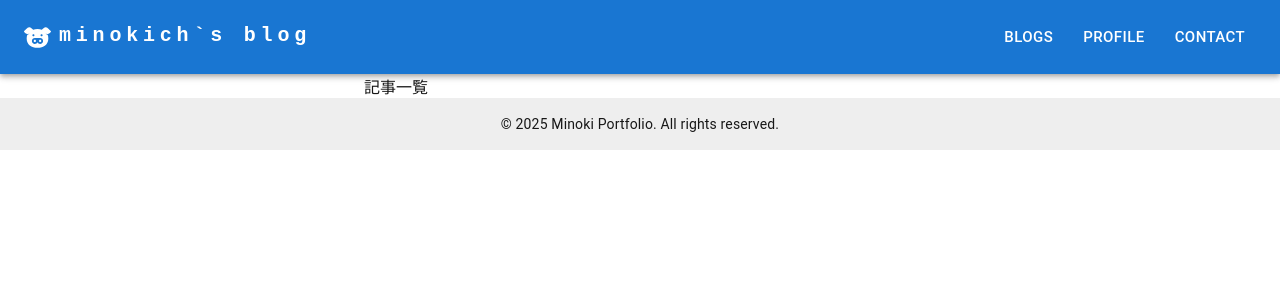
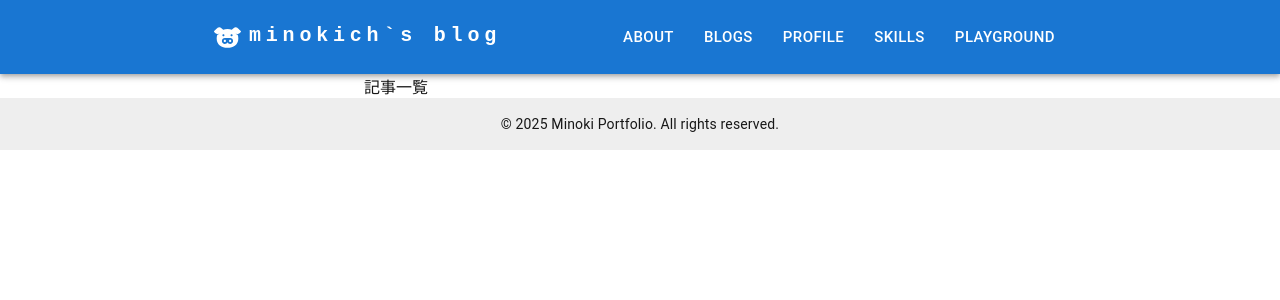
Before and after one commit to minokich/next-blog, a Next.js app: page / in a window 1280 px wide. Shown: the top 300 px of the page. Built offline with nearby package versions, Linux system fonts and the light colour scheme; what @mui/material-nextjs would draw is missing.

Commit message:
ページへのリンク追加

```diff
--- a/src/components/Header/Header.tsx
+++ b/src/components/Header/Header.tsx
@@ -12,15 +12,17 @@ import React from 'react';
 import PigIcon from '@/components/icons/PigIcon';
 
 const links = [
+  { href: '/about', label: 'ABOUT' },
   { href: '/articles', label: 'BLOGS' },
   { href: '/profile', label: 'PROFILE' },
-  { href: '/contact', label: 'CONTACT' },
+  { href: '/skills', label: 'SKILLS' },
+  { href: '/playground', label: 'PLAYGROUND' },
 ];
 
 const Header = () => {
   return (
     <AppBar position="static">
-      <Container maxWidth="xl">
+      <Container maxWidth="md">
         <Toolbar disableGutters>
           <Typography
             variant="h6"
```
